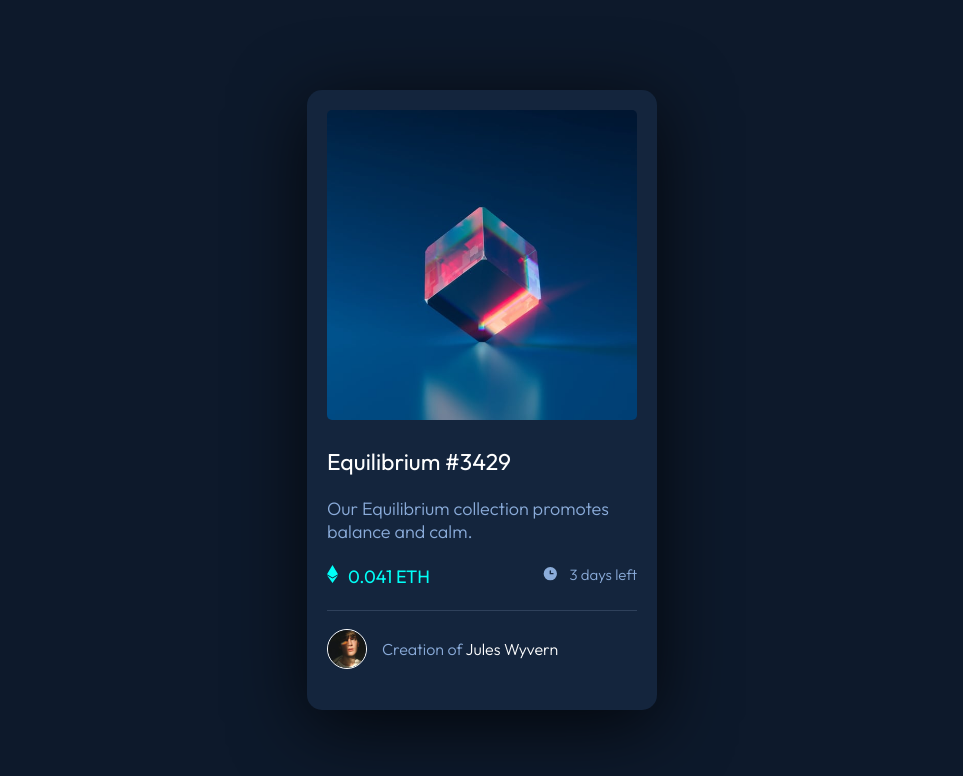
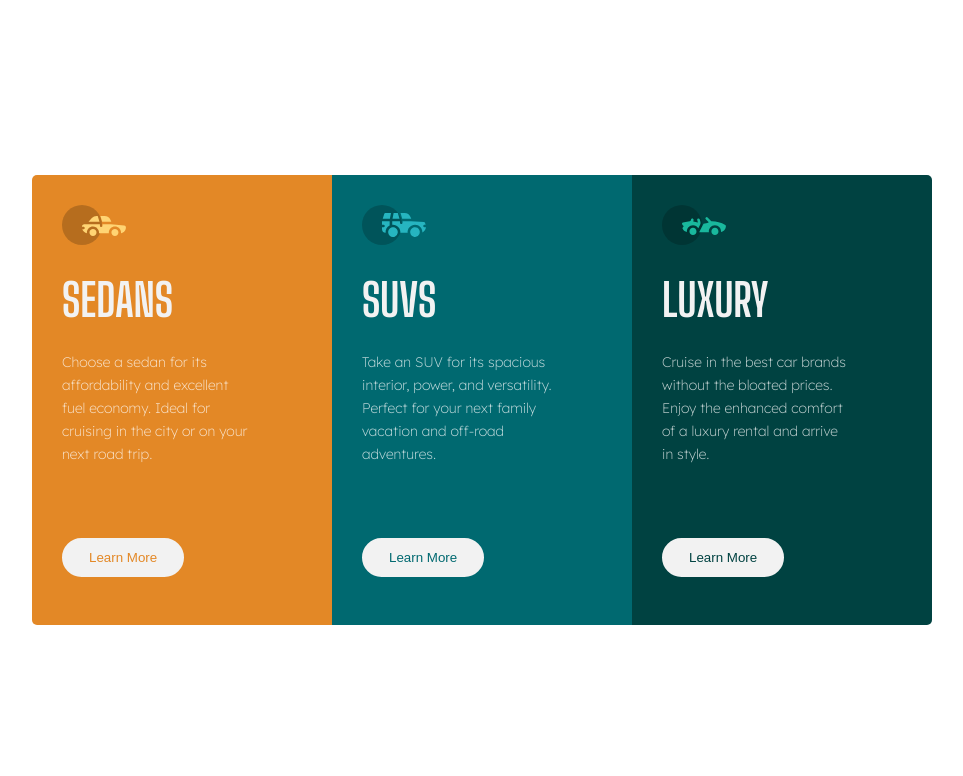
Before and after one commit to Roneeey/3columnpreviewcomp, a plain HTML site: page index.html in a window 1280 px wide. Shown: the whole page, without its empty margins (158-1121 px from the left). Drawn offline with Linux system fonts and the light colour scheme.

Commit message:
Add files via upload

```diff
--- a/index.html
+++ b/index.html
@@ -4,77 +4,47 @@
     <meta charset="UTF-8" />
     <meta name="viewport" content="width=device-width, initial-scale=1.0" />
 
+    <link rel="stylesheet" href="styles.css" />
     <link
       rel="icon"
       type="image/png"
       sizes="32x32"
       href="./images/favicon-32x32.png"
     />
-    <link rel="stylesheet" href="styles.css" />
 
-    <title>Frontend Mentor | NFT preview card component</title>
+    <title>Frontend Mentor | 3-column preview card component</title>
   </head>
   <body>
-    <header class="card">
+    <main>
       <div class="container">
-        <img
-          id="main-image"
-          class="margin-bottom"
-          src="./images/image-equilibrium.jpg"
-          alt="Transparant cube balancing on a corner"
-        />
-        <div class="overlay">
-          <svg
-            id="icon-view"
-            width="48"
-            height="48"
-            xmlns="http://www.w3.org/2000/svg"
-          >
-            <g fill="none" fill-rule="evenodd">
-              <path d="M0 0h48v48H0z" />
-              <path
-                d="M24 9C14 9 5.46 15.22 2 24c3.46 8.78 12 15 22 15 10.01 0 18.54-6.22 22-15-3.46-8.78-11.99-15-22-15Zm0 25c-5.52 0-10-4.48-10-10s4.48-10 10-10 10 4.48 10 10-4.48 10-10 10Zm0-16c-3.31 0-6 2.69-6 6s2.69 6 6 6 6-2.69 6-6-2.69-6-6-6Z"
-                fill="#FFF"
-                fill-rule="nonzero"
-              />
-            </g>
-          </svg>
+        <div class="card sedans">
+          <img class="margin-small" src="./images/icon-sedans.svg" />
+          <h1 class="margin-small">SEDANS</h1>
+          <p class="margin-large">
+            Choose a sedan for its affordability and excellent fuel economy.
+            Ideal for cruising in the city or on your next road trip.
+          </p>
+          <button class="btn">Learn More</button>
+        </div>
+        <div class="card suvs">
+          <img class="margin-small" src="./images/icon-suvs.svg" />
+          <h1 class="margin-small">SUVS</h1>
+          <p class="margin-large">
+            Take an SUV for its spacious interior, power, and versatility.
+            Perfect for your next family vacation and off-road adventures.
+          </p>
+          <button class="btn">Learn More</button>
+        </div>
+        <div class="card luxury">
+          <img class="margin-small" src="./images/icon-luxury.svg" />
+          <h1 class="margin-small">LUXURY</h1>
+          <p class="margin-large">
+            Cruise in the best car brands without the bloated prices. Enjoy the
+            enhanced comfort of a luxury rental and arrive in style.
+          </p>
+          <button class="btn">Learn More</button>
         </div>
       </div>
-
-      <h1 class="margin-bottom"><a href="#">Equilibrium #3429</a></h1>
-      <p id="description" class="margin-bottom">
-        Our Equilibrium collection promotes balance and calm.
-      </p>
-      <div id="stats-wrapper" class="margin-bottom">
-        <div id="eth-stats">
-          <svg width="11" height="18" xmlns="http://www.w3.org/2000/svg">
-            <path
-              d="M11 10.216 5.5 18 0 10.216l5.5 3.263 5.5-3.262ZM5.5 0l5.496 9.169L5.5 12.43 0 9.17 5.5 0Z"
-              fill="#00FFF8"
-            />
-          </svg>
-          <p id="eth-stats-text">0.041 ETH</p>
-        </div>
-        <div id="days-left">
-          <svg width="17" height="17" xmlns="http://www.w3.org/2000/svg">
-            <path
-              d="M8.305 2.007a6.667 6.667 0 1 0 0 13.334 6.667 6.667 0 0 0 0-13.334Zm2.667 7.334H8.305a.667.667 0 0 1-.667-.667V6.007a.667.667 0 0 1 1.334 0v2h2a.667.667 0 0 1 0 1.334Z"
-              fill="#8BACD9"
-            />
-          </svg>
-          <p id="days-left-text">3 days left</p>
-        </div>
-      </div>
-      <hr />
-      <div id="profile-wrapper" class="margin-top">
-        <img src="./images/image-avatar.png" />
-
-        <p id="profile-text">
-          Creation of
-          <a href="#">Jules Wyvern</a>
-        </p>
-      </div>
-    </header>
+    </main>
   </body>
 </html>
--- a/styles.css
+++ b/styles.css
@@ -1,16 +1,17 @@
-@import url('https://fonts.googleapis.com/css2?family=Outfit:wght@300;400;600&display=swap');
+@import url('https://fonts.googleapis.com/css2?family=Big+Shoulders+Display:wght@700&display=swap');
+@import url('https://fonts.googleapis.com/css2?family=Lexend+Deca:wght@200;300;400&display=swap');
 
 :root {
   /* PRIMARY COLOURS */
-  --soft-blue: hsl(215, 51%, 70%);
-  --cyan: hsl(178, 100%, 50%);
 
-  /* NUETRAL COLOURS */
+  --bright-orange: hsl(31, 77%, 52%);
+  --dark-cyan: hsl(184, 100%, 22%);
+  --very-dark-cyan: hsl(179, 100%, 13%);
 
-  --dark-blue-mainbg: hsl(217, 54%, 11%);
-  --dark-blue-cardbg: hsl(216, 50%, 16%);
-  --dark-blue-line: hsl(215, 32%, 27%);
-  --white: hsl(0, 0%, 100%);
+  /* NEUTRAL COLOURS */
+
+  --transparent-white: hsla(0, 0%, 100%, 0.75); /* PARAGRAPHS */
+  --light-gray: hsl(0, 0%, 95%); /* BACKGROUND | HEADINGS | BUTTONS */
 }
 
 * {
@@ -20,123 +21,120 @@
 }
 
 body {
-  font-family: 'Outfit', serif;
-  font-size: 18px;
-  background-color: var(--dark-blue-mainbg);
+  font-size: 15px;
+  display: flex;
+  justify-content: center;
+  align-items: center;
   height: 100vh;
+}
+
+.container {
+  width: 900px;
+  height: 450px;
   display: flex;
   justify-content: center;
   align-items: center;
 }
 
-h1 {
-  color: var(--white);
-  font-size: 23px;
-  font-weight: 400;
+.card {
+  background-color: gray;
+  width: 100%;
+  height: 100%;
+  padding: 30px;
 }
 
-.margin-bottom {
-  margin-bottom: 7%;
+.sedans {
+  background-color: var(--bright-orange);
+  border-radius: 5px 0px 0px 5px;
 }
 
-.margin-top {
-  margin-top: 6%;
+.suvs {
+  background-color: var(--dark-cyan);
 }
 
-#description {
-  color: var(--soft-blue);
-  font-weight: 300;
+.luxury {
+  background-color: var(--very-dark-cyan);
+  border-radius: 0px 5px 5px 0px;
 }
 
-.card {
-  width: 350px;
-  height: 620px;
-  background-color: var(--dark-blue-cardbg);
-  border-radius: 15px;
-  padding: 20px;
-  box-shadow: 0px 15px 75px 0px rgba(0, 0, 0, 0.747);
-  position: relative;
+h1 {
+  font-family: 'Big Shoulders Display', serif;
+  font-weight: 700;
+  font-size: 45px;
+  color: var(--light-gray);
 }
 
-#main-image {
-  width: 100%;
-  border-radius: 5px;
-  height: auto;
+p {
+  font-family: 'Lexend Deca', serif;
+  font-weight: 200;
+  font-size: 14px;
+  color: var(--transparent-white);
+  line-height: 23px;
+  padding-right: 50px;
 }
 
-.overlay {
-  position: absolute;
-  top: 20px;
-  width: 310px;
-  height: 50%;
-  border-radius: 5px;
+.btn {
+  background-color: var(--light-gray);
+  border: 2px solid var(--light-gray);
+  color: transparent;
+  padding: 10px 25px;
+  border-radius: 20px;
   cursor: pointer;
-
-  background: rgba(10, 152, 177, 0.753);
-  transition: 0.5s ease;
-  opacity: 0;
-  display: flex;
-  justify-content: center;
-  align-items: center;
 }
 
-.container:hover .overlay {
-  opacity: 1;
+.sedans .btn {
+  color: var(--bright-orange);
 }
 
-#eth-stats {
-  display: flex;
+.suvs .btn {
+  color: var(--dark-cyan);
 }
 
-#days-left {
-  display: flex;
+.luxury .btn {
+  color: var(--very-dark-cyan);
 }
 
-#stats-wrapper {
-  display: flex;
-  justify-content: space-between;
+.btn:hover {
+  background-color: transparent;
+  border: 2px solid var(--light-gray);
+  color: var(--light-gray);
+  padding: 10px 25px;
+  border-radius: 20px;
+  cursor: pointer;
 }
 
-#eth-stats p {
-  color: var(--cyan);
-  margin-left: 10px;
+.margin-small {
+  margin-bottom: 10%;
 }
 
-#days-left p {
-  color: var(--soft-blue);
-  margin-left: 10px;
-  font-weight: 300;
-  font-size: 15px;
+.margin-large {
+  margin-bottom: 30%;
 }
 
-hr {
-  border: 1px solid var(--dark-blue-line);
-  border-bottom: none;
+@media only screen and (max-width: 375px) {
+  .container {
+    flex-wrap: wrap;
+    max-width: 270px;
+    margin-top: -70%;
+  }
+
+  p {
+    padding: 0;
+  }
+
+  .margin-large {
+    margin-bottom: 10%;
+  }
+
+  .card {
+    height: 375px;
+  }
+
+  .sedans {
+    border-radius: 5px 5px 0px 0px;
+  }
+
+  .luxury {
+    border-radius: 0px 0px 5px 5px;
+  }
 }
-
-#profile-wrapper {
-  display: flex;
-  align-items: center;
-}
-
-#profile-wrapper img {
-  max-height: 40px;
-  border: 1px solid white;
-  border-radius: 70px;
-  margin-right: 15px;
-}
-
-#profile-text {
-  color: var(--soft-blue);
-  font-weight: 300;
-  font-size: 16px;
-}
-
-a {
-  color: var(--white);
-  text-decoration: none;
-}
-
-a:hover {
-  color: var(--cyan);
-}
```
Also changed, not shown: 3ColMobile.JPG (added), design/active-states.jpg, design/desktop-design.jpg, design/desktop-preview.jpg, design/mobile-design.jpg, 2 other files.
